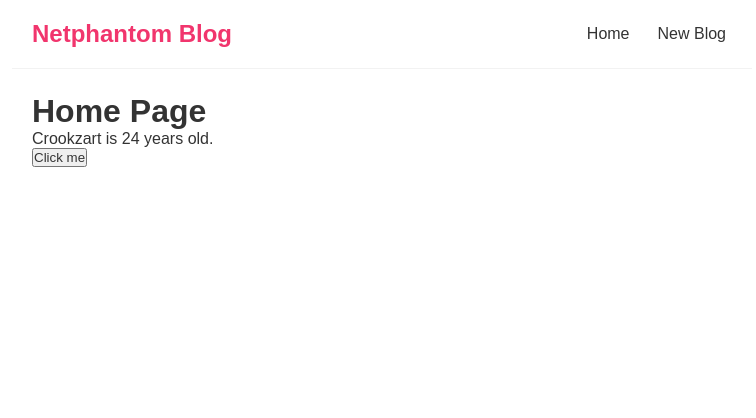
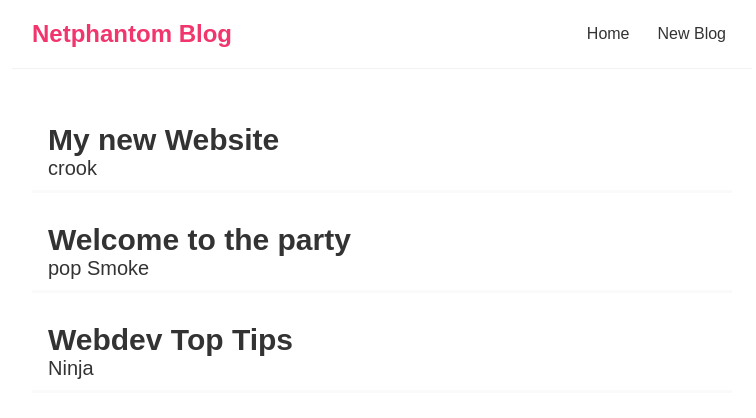
Before and after one commit to mic7x4/simple-blog, a React (Create React App) app: page / in a window 1280 px wide. Shown: the top 418 px of the page, without its empty margins (258-1014 px from the left). Built offline with nearby package versions, Linux system fonts and the light colour scheme; the HTML template or start-up script is replaced by a standard one.

Commit message:
features: adding post into usestate

```diff
--- a/src/Home.jsx
+++ b/src/Home.jsx
@@ -1,19 +1,20 @@
 import React,{useState} from 'react';
 
 function Home() {
-    const [name,setName] = useState('Crookzart');
-    const [age,setAge] = useState(24);
 
-    const handleClick = () => {
-        setName('Netphantom');
-        setAge(40);
-
-    }
+ const [blogs,setBlogs] = useState([
+     {title:'My new Website', body:"lorem ipsom.....",author:'crook',id:1},
+     {title:'Welcome to the party', body:"lorem ipsom.....",author:'pop Smoke',id:2},
+     {title:'Webdev Top Tips', body:"lorem ipsom.....",author:'Ninja',id:3},
+ ]);
     return (
         <div className="home">
-            <h1>Home Page</h1>
-            <p>{name} is {age} years old.</p>
-            <button onClick={handleClick}>Click me</button>
+            {blogs.map((blog) =>(
+                <div className="blog__preview" key={blog.id}>
+                        <h2>{blog.title}</h2>
+                        <p>{blog.author}</p>
+                    </div>
+            ) )}
         </div>
     )
 }
--- a/src/index.css
+++ b/src/index.css
@@ -31,8 +31,22 @@
   margin: 4px auto;
   padding: 20px;
 }
-.create{
+.create {
   color: #fff;
   background-color: #f1356d;
   border-radius: 8px;
 }
+
+.blog__preview {
+  padding: 10px 16px;
+  margin: 20px 0;
+  border-bottom: 3px solid #fafafa;
+}
+.blog__preview:hover {
+  box-shadow: 1px 3px 5px rgba(0, 0, 0, 0.1);
+}
+.blog__preview {
+  font-size: 20px;
+  color: #f1356d;
+  margin-bottom: 8px;
+}
```
Also changed, not shown: 1 other file (tests, documents, lock files or other folders).
